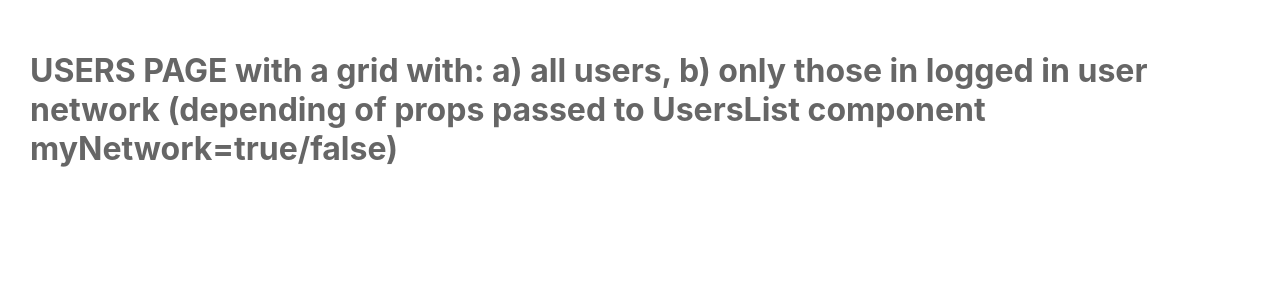
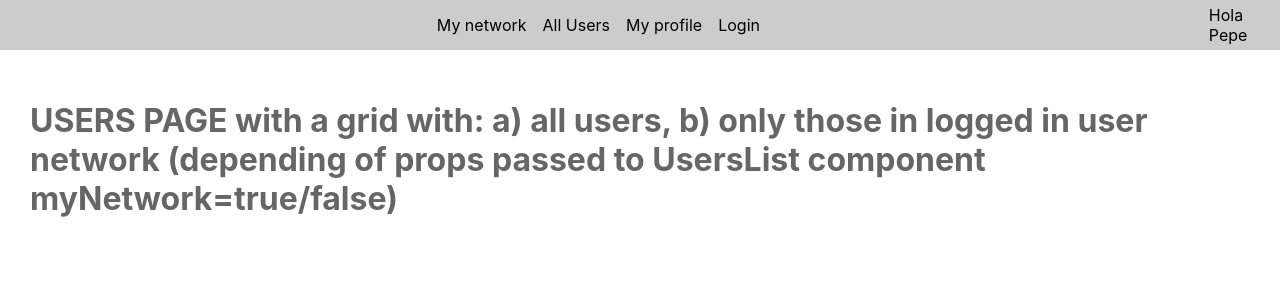
Before and after one commit to Beringar/w7we-front-berenguer-pou, a React (Create React App) app: page / in a window 1280 px wide. Shown: the top 300 px of the page. Built offline with nearby package versions, Linux system fonts and the light colour scheme.

Commit message:
added Header component

```diff
--- a/package.json
+++ b/package.json
@@ -14,6 +14,7 @@
     "react-scripts": "5.0.0",
     "redux": "^4.1.2",
     "redux-thunk": "^2.4.1",
+    "styled-components": "^5.3.3",
     "web-vitals": "^2.1.4"
   },
   "scripts": {
--- a/src/App.js
+++ b/src/App.js
@@ -5,10 +5,12 @@ import ProfilePage from "./pages/ProfilePage";
 import EditUserPage from "./pages/EditUserPage";
 import LoginPage from "./pages/LoginPage";
 import NotFoundPage from "./pages/NotFoundPage";
+import Header from "./components/Header/Header";
 
 function App() {
   return (
     <>
+      <Header user={{ name: "Pepe" }} />
       <Routes>
         <Route path="/" element={<UsersPage myNetwork={true} />} />
         <Route path="/users" element={<UsersPage myNetwork={false} />} />
--- /dev/null
+++ b/src/components/Header/Header.js
@@ -0,0 +1,57 @@
+import styled from "styled-components";
+import Links from "../Links/Links";
+
+const HeaderContainer = styled.header`
+  display: flex;
+  height: 50px;
+  align-items: center;
+  background-color: #ccc;
+  justify-content: center;
+  gap: 12px;
+
+  & ul {
+    display: flex;
+    width: 100%;
+    margin: 100px 0 10px 0;
+    justify-content: center;
+    align-items: center;
+    padding: 0;
+    list-style: none;
+    margin: 0 10px;
+
+    & li a {
+      text-decoration: none;
+      color: #000;
+      margin: 0 8px;
+    }
+    @media (max-width: 530px) {
+      display: none;
+    }
+  }
+
+  @media (max-width: 650px) {
+    font-size: 14px;
+  }
+  @media (max-width: 590px) {
+    font-size: 13px;
+  }
+
+  @media (max-width: 560px) {
+    font-size: 12px;
+  }
+  @media (max-width: 530px) {
+    justify-content: center;
+  }
+`;
+
+const Header = ({ user }) => {
+  return (
+    <>
+      <HeaderContainer>
+        <Links />
+        {user.name && <span>{`Hola ${user.name}`}</span>}
+      </HeaderContainer>
+    </>
+  );
+};
+export default Header;
```
Also changed, not shown: src/components/Links/Links.js (renamed from src/components/Links.js), 1 other file (tests, documents, lock files or other folders).
